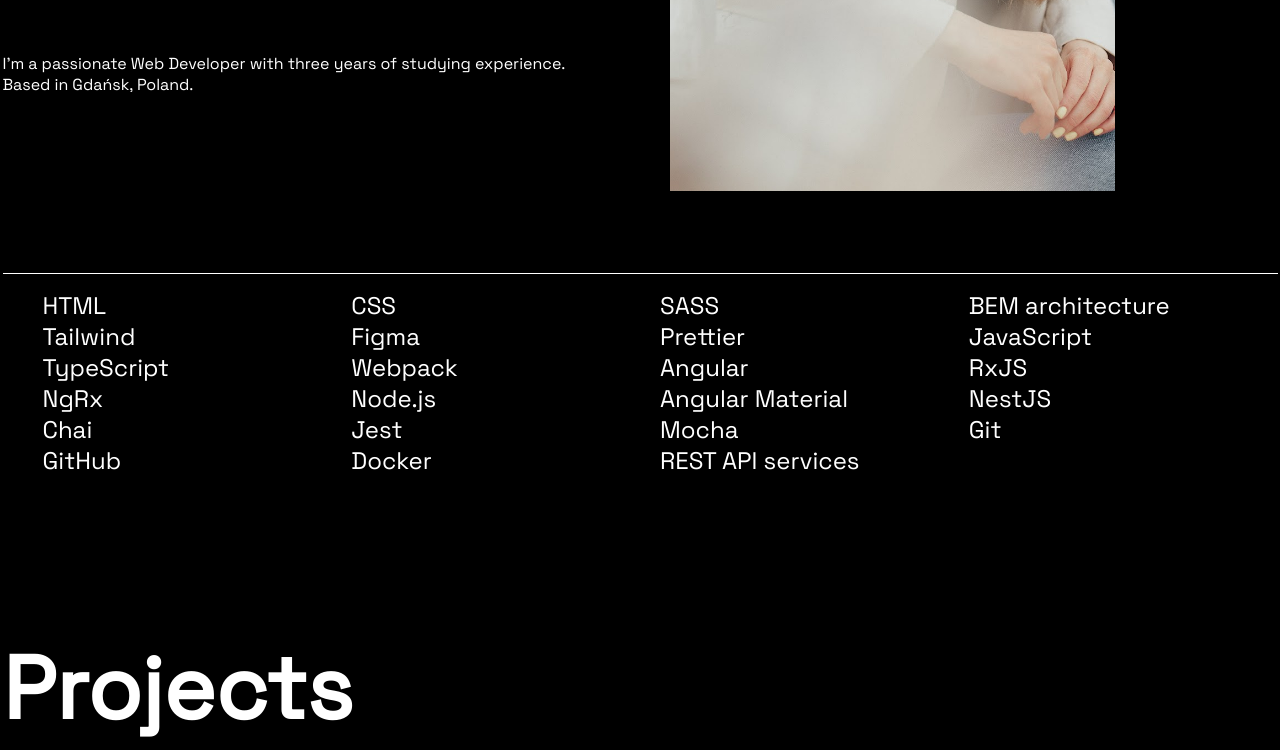
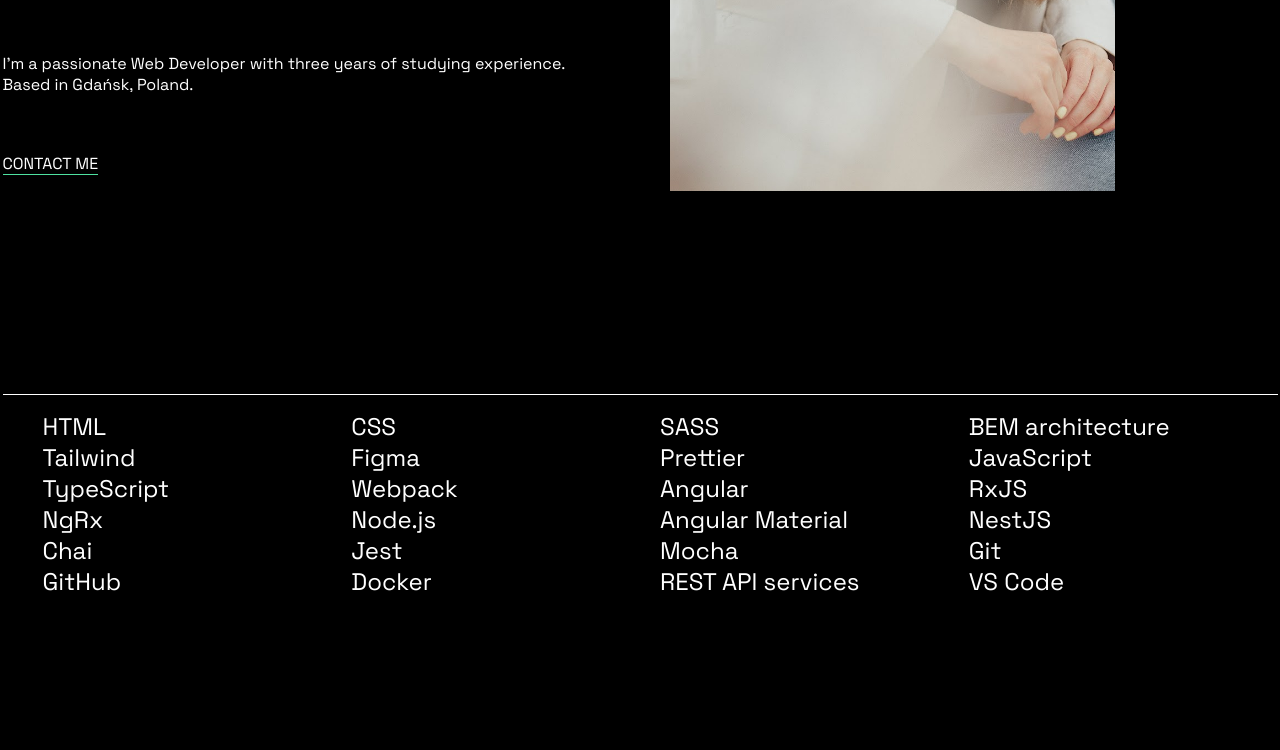
Before and after one commit to ylepner/cv, a plain HTML site: page src/index.html in a window 1280 px wide. Shown: the part 529-1279 px from the top of the page. Drawn offline with Linux system fonts and the light colour scheme.

Commit message:
feat: add contact link

```diff
--- a/src/index.css
+++ b/src/index.css
@@ -5,6 +5,7 @@
   --font-l: "88px";
   --font-m: "48px";
   --font-s: "24px";
+  --accent-color: "#4EE1A0";
 }
 
 html {
@@ -129,6 +130,25 @@ h1 {
   width: 100%;
 }
 
+.name {
+  border-bottom: 4px #4EE1A0 solid;
+}
+
+.link-to-contact {
+  padding-top: 100px;
+}
+
+.link-to-contact > a {
+  text-decoration: none;
+  color: white;
+  border-bottom: #4EE1A0 1px solid;
+  text-transform: uppercase;
+}
+
+.link-to-contact > a:hover {
+  text-decoration: underline;
+}
+
 /* skills */
 
 .wrapper-skills {
@@ -197,7 +217,7 @@ h1 {
 }
 
 .contact-content > a {
-  color: #4EE1A0;
+  color: var(--accent-color);
 }
 
 .contact-content > a:hover {
@@ -206,6 +226,7 @@ h1 {
 
 .contact-icon {
   padding-right: 30px;
+  font-size: 20px;
 }
 
 .contact-title {
--- a/src/index.html
+++ b/src/index.html
@@ -38,14 +38,17 @@
     <main>
       <section class="promo">
         <div class="wrapper wrapper-promo">
+          <div>
             <div class="promo-content">
               <h1 class="promo-h1 promo-title h1">Hi there! <br> I'm <span class="name">Julia Lepner</span> </h1>
               <p class="promo-p">I'm a passionate Web Developer with three years of studying experience. <br> Based in
-              Gdańsk, Poland. </p>
+                Gdańsk, Poland.</p>
             </div>
             <div class="photo">
               <!-- <img class="promo-img" src="./assets/IMG_2111.jpg" alt=""> -->
             </div>
+          </div>
+          <div class="link-to-contact link"><a href="#contact">contact me</a></div>
         </div>
       </section>
       <section class="skills">
@@ -75,6 +78,7 @@
             <li class="f3">GitHub</li>
             <li class="f3">Docker</li>
             <li class="f3">REST API services</li>
+            <li class="f3">VS Code</li>
           </ul>
         </div>
       </section>
@@ -116,7 +120,7 @@
           </ul>
         </div>
       </section>
-      <section class="contacts">
+      <section id="contact" class="contacts">
         <div class="wrapper contacts-wrapper">
           <div class="contacts-title f1">
             Contact
```
Lines whose indentation alone changed are shown as unchanged.
